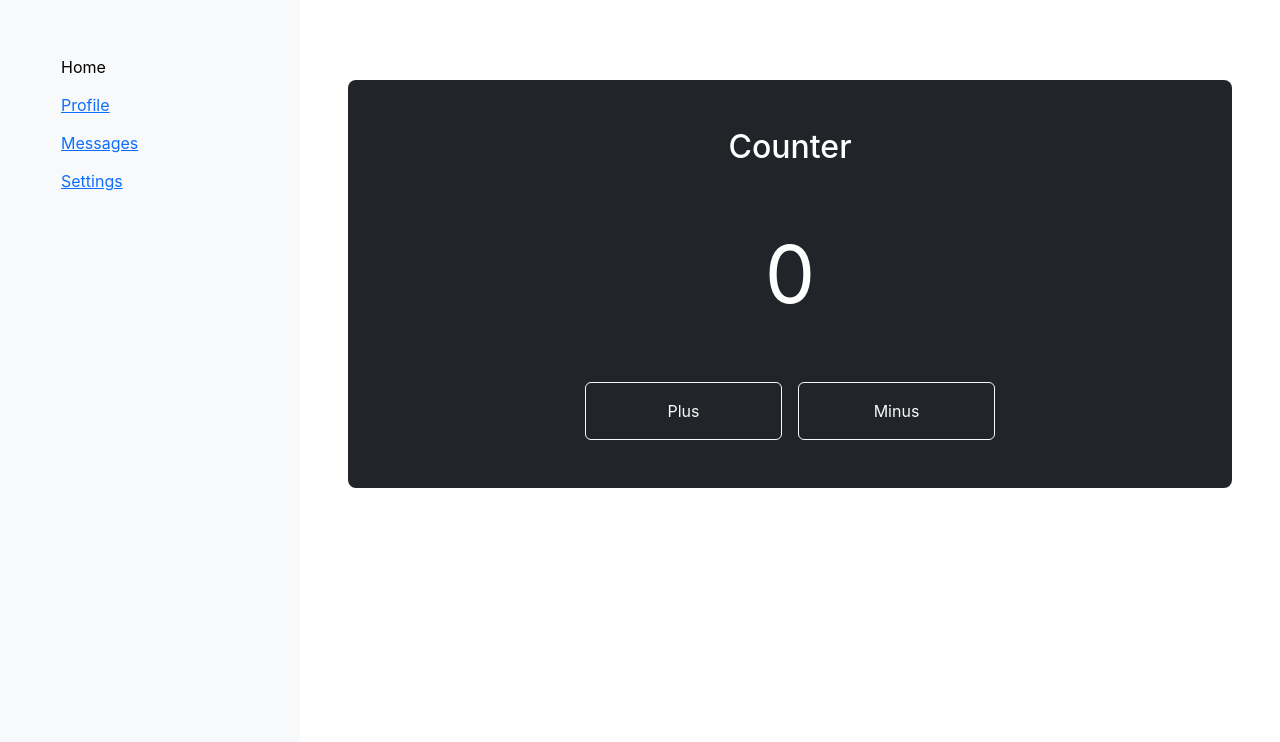
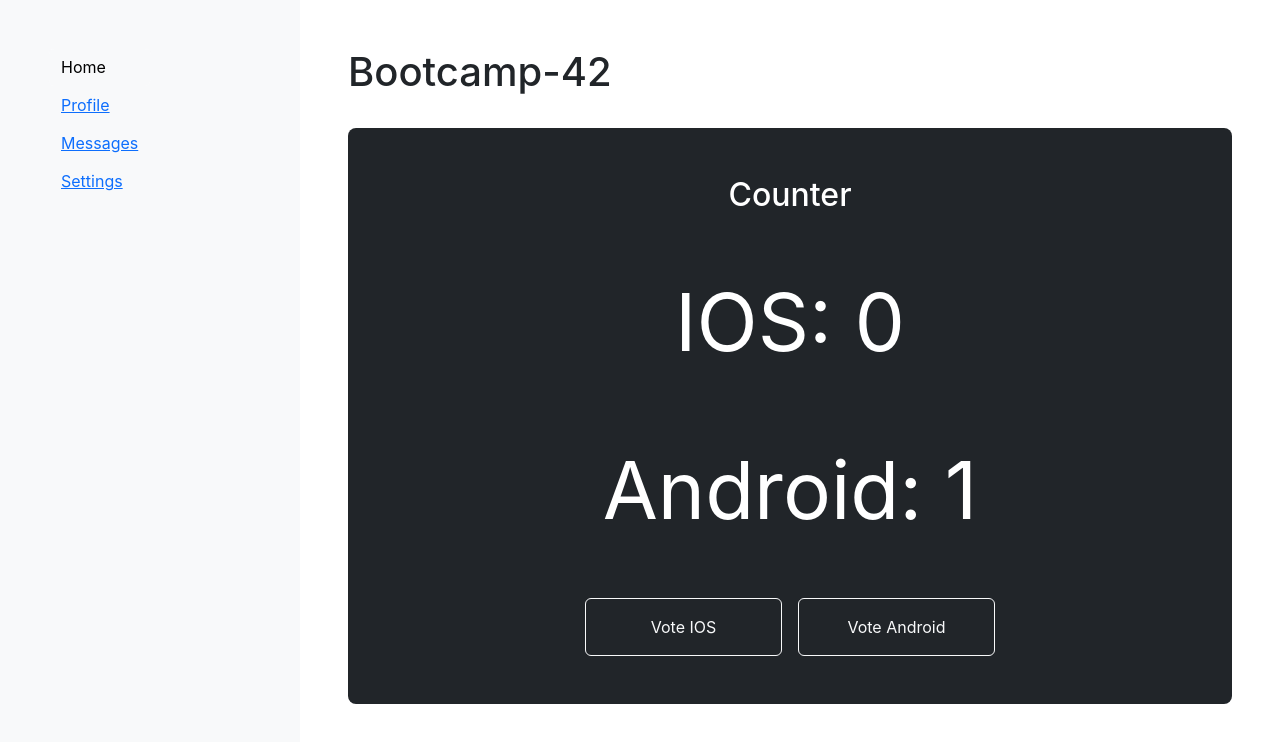
Before and after one commit to VladChornyi/BC42-react, a React (Create React App) app: page / in a window 1280 px wide. Shown: the top 742 px of the page. Built offline with nearby package versions, Linux system fonts and the light colour scheme.

Commit message:
add counter and modal

```diff
--- a/src/App.jsx
+++ b/src/App.jsx
@@ -1,15 +1,15 @@
-import { Banner } from "./components/Banner";
+// import { Banner } from "./components/Banner";
 import { Counter } from "./components/Counter";
 import { Header, Layout } from "./components/Layout";
-import { Skills } from "./components/Skills/Skills";
-import { skillsList } from "./config";
-import { LoginForm } from "./components/LoginForm/LoginForm";
-import { UsersList } from "./components/Users";
+// import { Skills } from "./components/Skills/Skills";
+// import { skillsList } from "./config";
+// import { LoginForm } from "./components/LoginForm/LoginForm";
+// import { UsersList } from "./components/Users";
 
 export const App = () => {
   return (
     <Layout>
-      <Header />
+      <Header title="Bootcamp-42" />
       <Counter />
       {/* <Banner /> */}
       {/* <UsersList /> */}
--- a/src/components/Banner/Banner.jsx
+++ b/src/components/Banner/Banner.jsx
@@ -10,20 +10,48 @@ import { BannerModal } from "./BannerModal";
 const TEXT =
   "Paragraph of text beneath the heading to explain the heading. We'll add onto it with another sentence and probably just keep going until we run out of words.";
 
-export const Banner = () => {
+export class Banner extends Component {
+  state = {
+    isOpenModal: false,
+    counter: 0,
+    text: "",
+  };
+
+  handleOpenModal = () => {
+    this.setState({ isOpenModal: true, counter: this.state.counter + 1 });
+  };
+
+  handleCloseModal = () => {
+    this.setState({ isOpenModal: false });
+  };
+
+  handleToggleModal = () => {
+    this.setState((prevState) => {
+      return { isOpenModal: !prevState.isOpenModal };
+    });
+  };
+
+  render() {
     return (
       <>
         <div className="row mb-5 p-5 row-cols-2 bg-light">
-        <BannerItem title="Featured title" text={TEXT} onOpenModal={() => {}}>
+          <BannerItem
+            title="Featured title"
+            text={TEXT}
+            onOpenModal={this.handleOpenModal}
+          >
             <IoCashOutline />
           </BannerItem>
         </div>
-      <Modal>
+        {this.state.isOpenModal && (
+          <Modal onCloseModal={this.handleToggleModal}>
             <BannerModal />
           </Modal>
+        )}
       </>
     );
-};
+  }
+}
 
 // export const Banner = () => {
 //   return (
--- a/src/components/Banner/BannerItem.jsx
+++ b/src/components/Banner/BannerItem.jsx
@@ -1,11 +1,11 @@
-import { PropTypes } from 'prop-types';
+import { PropTypes } from "prop-types";
 
 export const BannerItem = ({ title, text, children, onOpenModal }) => {
   return (
     <div className="feature col">
       <div
         className="d-flex rounded justify-content-center align-items-center mb-4 text-white bg-primary bg-gradient"
-        style={{ width: '70px', height: '70px', fontSize: '30px' }}
+        style={{ width: "70px", height: "70px", fontSize: "30px" }}
       >
         {children}
       </div>
--- a/src/components/Counter/Counter.jsx
+++ b/src/components/Counter/Counter.jsx
@@ -5,22 +5,93 @@ const mobilePhones = [
   { title: "Android", name: "android" },
 ];
 
-export const Counter = () => {
+export class Counter extends Component {
+  // constructor() {
+  //   super();
+  //   this.state = {
+  //     value: 0,
+  //   };
+  // }
+  state = {
+    // value: 0,
+    ios: 0,
+    android: 1,
+  };
+
+  handleIncrement = () => {
+    this.setState((prevState) => {
+      return { value: prevState.value + 1 };
+    });
+  };
+
+  handleDecrement = () => {
+    this.setState((prevState) => {
+      if (prevState.value > 0) {
+        return { value: prevState.value - 1 };
+      }
+      return;
+    });
+  };
+
+  handleVotePhone = (e) => {
+    const { name } = e.target;
+    this.setState((prevState) => ({ [name]: prevState[name] + 1 }));
+  };
+
+  // handleVoteAndroid = () => {
+  //   this.setState((prevState) => ({ android: prevState.android + 1 }));
+  // };
+  // handleVoteIOS = () => {
+  //   this.setState((prevState) => ({ ios: prevState.ios + 1 }));
+  // };
+
+  render() {
     return (
       <div className="mb-5 p-5 text-white bg-dark rounded-3">
         <h2 className="text-center">Counter</h2>
+        {/* <p className="text-center my-5" style={{ fontSize: 80 }}>
+          {this.state.value}
+        </p> */}
         <p className="text-center my-5" style={{ fontSize: 80 }}>
-        0
+          IOS: {this.state.ios}
+        </p>
+        <p className="text-center my-5" style={{ fontSize: 80 }}>
+          Android: {this.state.android}
         </p>
 
         <div className="d-flex align-items-center justify-content-center w-100">
-        <button className="btn p-3 btn-outline-light w-25 mx-2" type="button">
+          <button
+            name="ios"
+            onClick={this.handleVotePhone}
+            className="btn p-3 btn-outline-light w-25 mx-2"
+            type="button"
+          >
+            Vote IOS
+          </button>
+          <button
+            name="android"
+            onClick={this.handleVotePhone}
+            className="btn p-3 btn-outline-light w-25 mx-2"
+            type="button"
+          >
+            Vote Android
+          </button>
+          {/* <button
+            onClick={this.handleIncrement}
+            className="btn p-3 btn-outline-light w-25 mx-2"
+            type="button"
+          >
             Plus
           </button>
-        <button className="btn p-3 btn-outline-light w-25 mx-2" type="button">
+          <button
+            onClick={this.handleDecrement}
+            className="btn p-3 btn-outline-light w-25 mx-2"
+            type="button"
+          >
             Minus
-        </button>
+          </button> */}
         </div>
       </div>
     );
-};
+  }
+}
--- a/src/components/Modal/Modal.jsx
+++ b/src/components/Modal/Modal.jsx
@@ -1,11 +1,21 @@
 import { PropTypes } from "prop-types";
 
 export const Modal = ({ children, title = "My modal", onCloseModal }) => {
+  const handleBackdropClick = ({ target, currentTarget }) => {
+    if (target === currentTarget) {
+      onCloseModal();
+    }
+  };
+
   return (
     <>
       <div className="modal-backdrop fade show" />
 
-      <div className="modal fade show" style={{ display: "block" }}>
+      <div
+        onClick={handleBackdropClick}
+        className="modal fade show"
+        style={{ display: "block" }}
+      >
         <div className="modal-dialog modal-dialog-centered">
           <div className="modal-content">
             <div className="modal-header">
```
Lines whose indentation alone changed are shown as unchanged.
